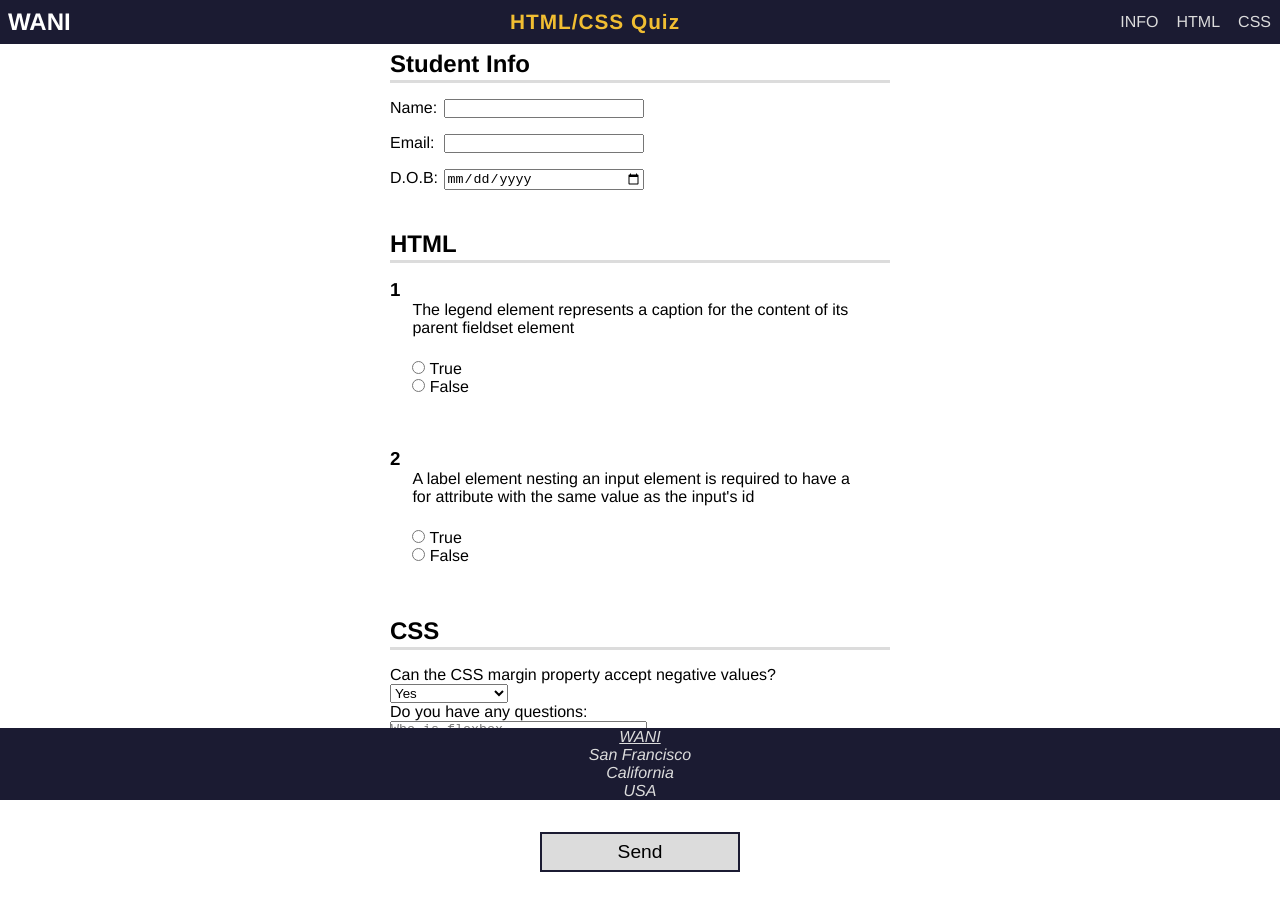
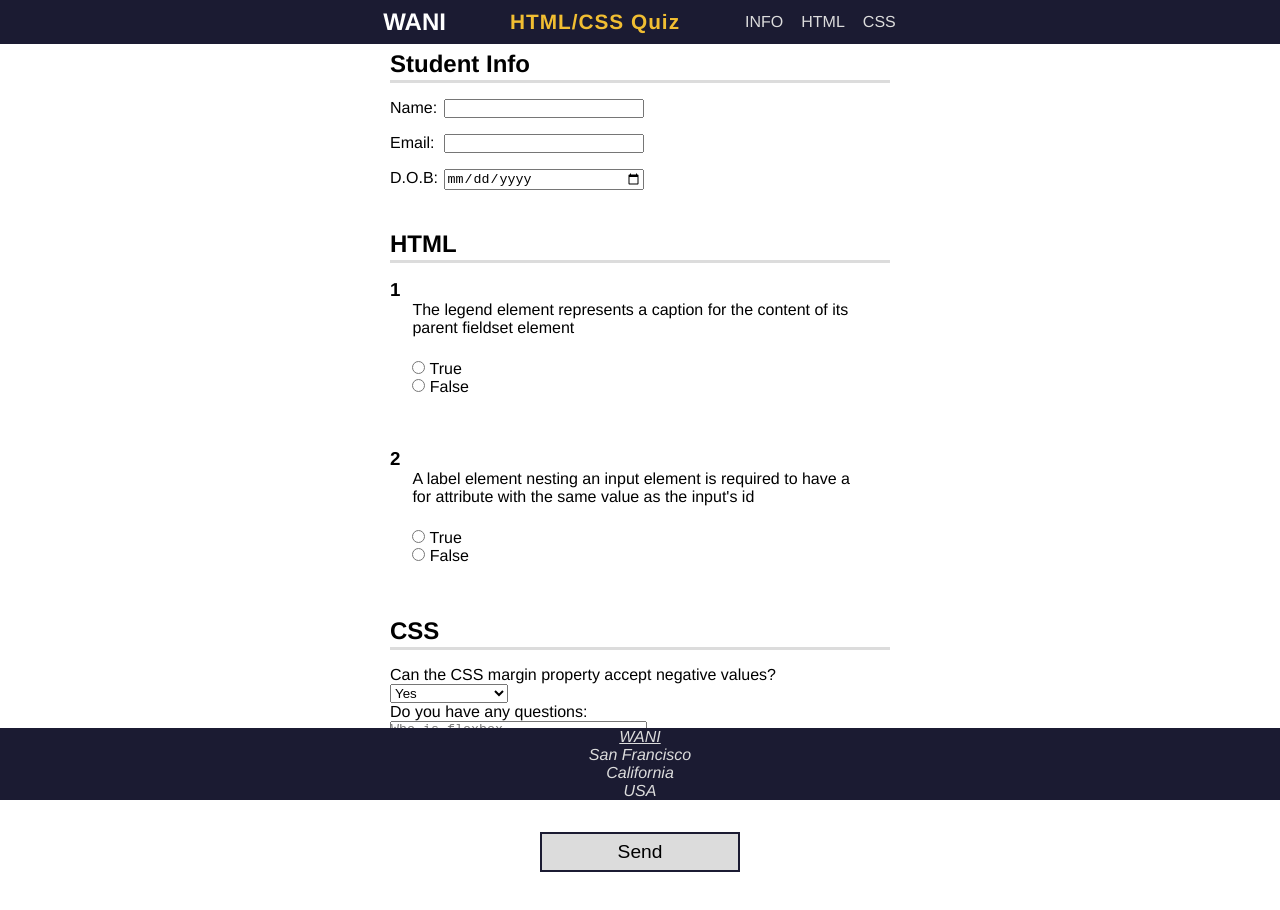
Before and after one commit to hassanjawedwani/projects, a plain HTML site: page project_5_quiz_app/index.html in a window 1280 px wide. Drawn offline with Linux system fonts and the light colour scheme.

Commit message:
complete

```diff
--- a/project_5_quiz_app/styles.css
+++ b/project_5_quiz_app/styles.css
@@ -27,7 +27,8 @@ body {
 
 header {
   display: flex;
-  justify-content: space-between;
+  justify-content: center;
+  gap: 4rem;
   align-items: center;
   background-color: var(--color-blue-dark);
   color: var(--color-white);
@@ -37,9 +38,7 @@ header {
   width: 100%;
 }
 
-header > img {
-  width: 140px;
-}
+
 
 header > h1 {
   font-size: 1.3rem;
```
